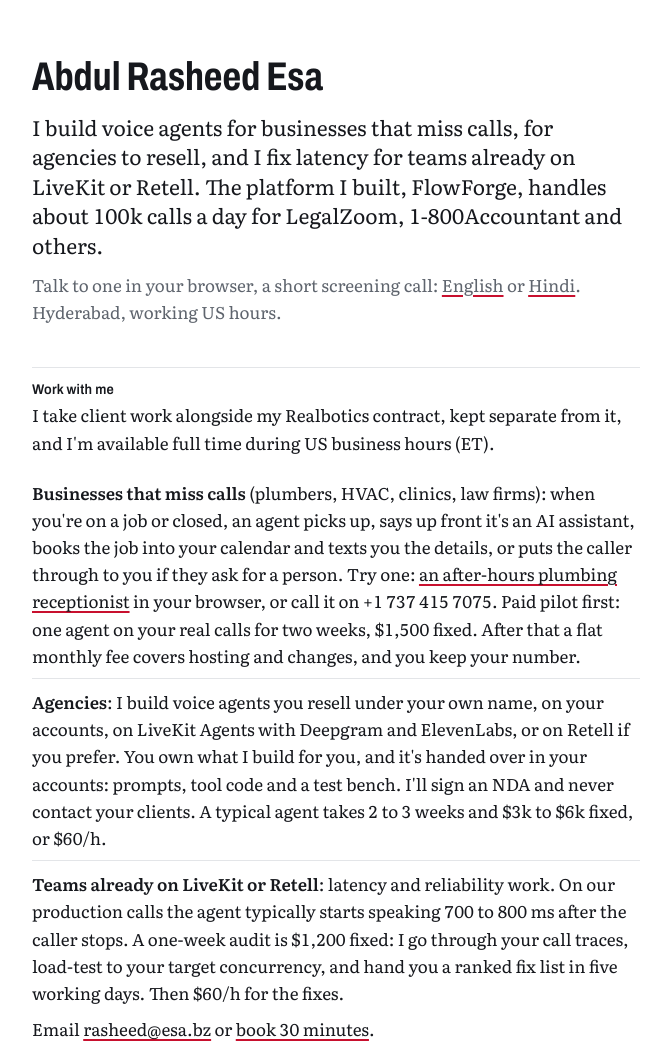
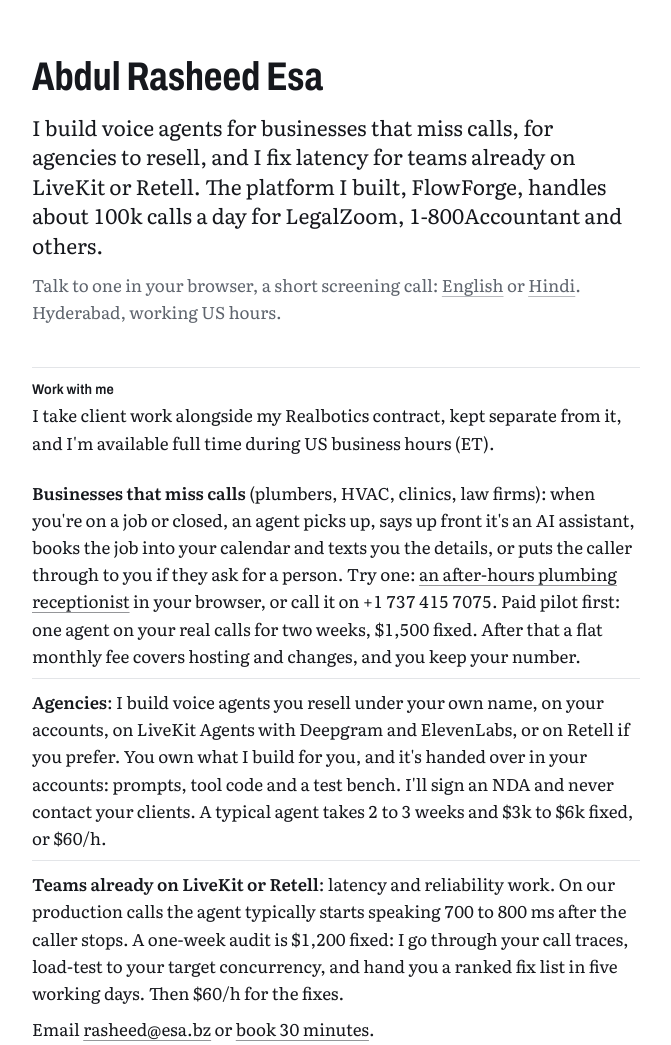
Before and after one commit to MakingMofongo/esa.bz, a plain HTML site: page index.html in a window 1280 px wide. Shown: the top 1045 px of the page, without its empty margins (304-975 px from the left). Drawn offline with Linux system fonts and the light colour scheme.

Commit message:
Links: quiet underline, not red

```diff
--- a/index.html
+++ b/index.html
@@ -28,8 +28,8 @@ p{margin:0 0 14px}
 ul{list-style:none;padding:0;margin:8px 0 0}
 li{padding:9px 0;border-top:1px solid var(--rule)}
 li:first-child{border-top:0}
-a{color:inherit;text-decoration:underline;text-decoration-color:var(--pen);text-underline-offset:3px;text-decoration-thickness:1.5px}
-a:hover{text-decoration-thickness:3px}
+a{color:inherit;text-decoration:underline;text-decoration-color:color-mix(in srgb,currentColor 45%,transparent);text-underline-offset:4px;text-decoration-thickness:1px}
+a:hover{color:var(--pen);text-decoration-color:var(--pen)}
 a:focus-visible{outline:2px solid var(--pen);outline-offset:2px;border-radius:2px}
 footer{margin-top:44px;padding-top:12px;border-top:1px solid var(--rule);font-size:15px;color:var(--mute)}
 footer a{color:var(--ink)}
```
